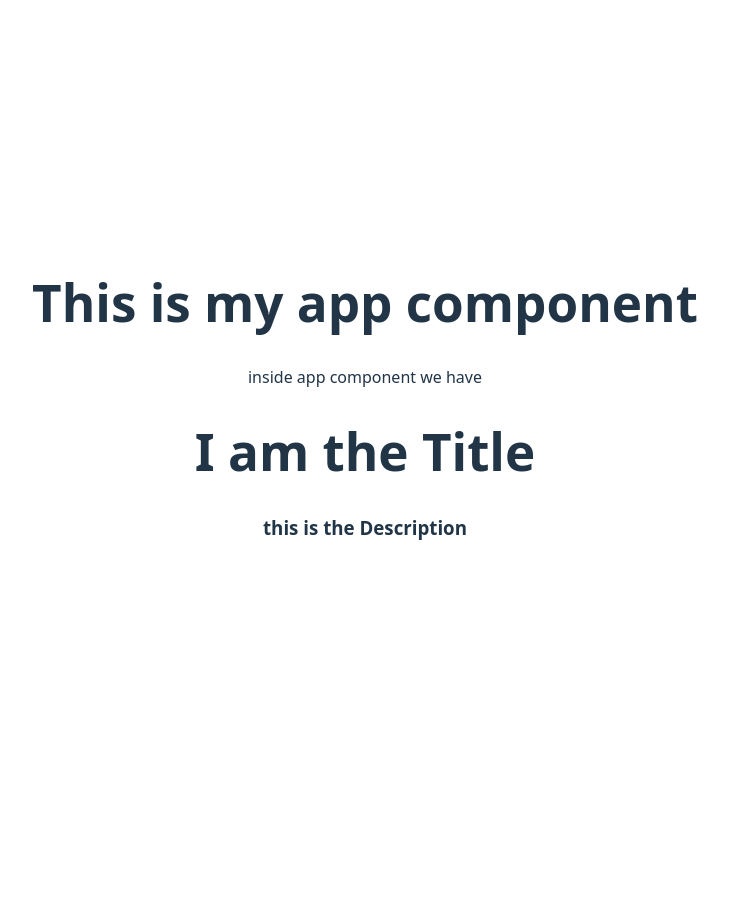
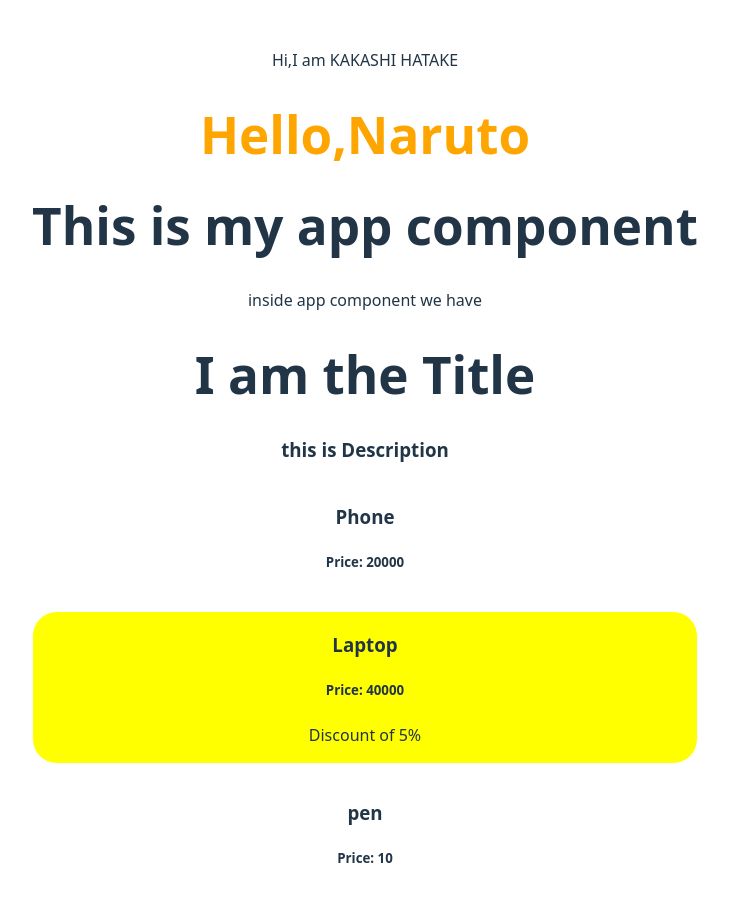
Before and after one commit to Shreyash-23423/React-tutorials, a React (Vite) app: page / in a window 1280 px wide. Shown: the top 902 px of the page, without its empty margins (275-1004 px from the left). Before the commit the page ends 800 px from the top, so only its background shows below. Built offline with nearby package versions, Linux system fonts and the light colour scheme.

Commit message:
learned how to style and structre components and use of props

```diff
--- a/src/App.jsx
+++ b/src/App.jsx
@@ -1,19 +1,22 @@
 import './App.css'
 import Title from "./Title.jsx";
-function Description (){
-  return <h3>this is the Description</h3>
-}
+import ProductTab from './ProductTab.jsx';
+import Msgbox from './Msgbox.jsx';
+
+let name ="Kakashi Hatake"
 function App() {
   return (
 
       <div>
+        <p>Hi,I am {name.toUpperCase()}</p>
+        <Msgbox username="Naruto" textcolor="orange"/>
         <h1>This is my app component</h1>
         <p>inside app component we have</p>
         <Title/>
-        <Description/>
+        <ProductTab/>
 
       </div>  )
 
 }
 
-export default App
+export default App;
--- /dev/null
+++ b/src/Msgbox.jsx
@@ -0,0 +1,7 @@
+function Msgbox ({username,textcolor}){
+    // let styles={color:textcolor};
+    return(<h1 style={{color:textcolor}}>Hello,{username}</h1>
+
+    )
+}
+export default Msgbox;
--- /dev/null
+++ b/src/Product.css
@@ -0,0 +1,6 @@
+.Product{
+    border:1px solid white ;
+    border-radius: 25px;
+    margin-bottom:15px ;
+    padding: 0 10px 0 10px;
+}
--- /dev/null
+++ b/src/Product.jsx
@@ -0,0 +1,17 @@
+import "./Product.css";
+
+function Product({title, price ,features,}){
+    // const list= features.map((features)=><li>{features}</li>)
+    let styles={backgroundColor:price>30000 ? "yellow":""};
+    return (
+       <div className="Product" style={styles}>
+        <h3>{title}</h3>
+        <h5>Price: {price}</h5>
+        {price >30000 ? <p>Discount of 5%</p>:null}
+        {/* <p>{ features.map((features)=>(
+            <li>{features}</li>
+        ) )}</p> */}
+        </div>
+    );
+}
+export default Product;
--- /dev/null
+++ b/src/ProductTab.jsx
@@ -0,0 +1,14 @@
+import Product from "./Product";
+
+function ProductTab(){
+    let options=["high-performance","durable","fast"];
+    return(
+        <>
+        { <Product title="Phone"price={20000} features={options}/> }
+        <Product title="Laptop" price={40000}features={{a:"high-performance",b:"durable",c:"fast"}}/>
+        <Product title="pen" price={10}/>
+        </>
+    );
+}
+
+export default ProductTab;
--- a/src/Title.jsx
+++ b/src/Title.jsx
@@ -1,6 +1,10 @@
 
 function Title(){
-  return <h1>I am the Title</h1>
+  return (
+    <div> <h1>I am the Title</h1>
+          <h3>this is Description</h3>
+    </div>
+  );
   }
 
 
```
